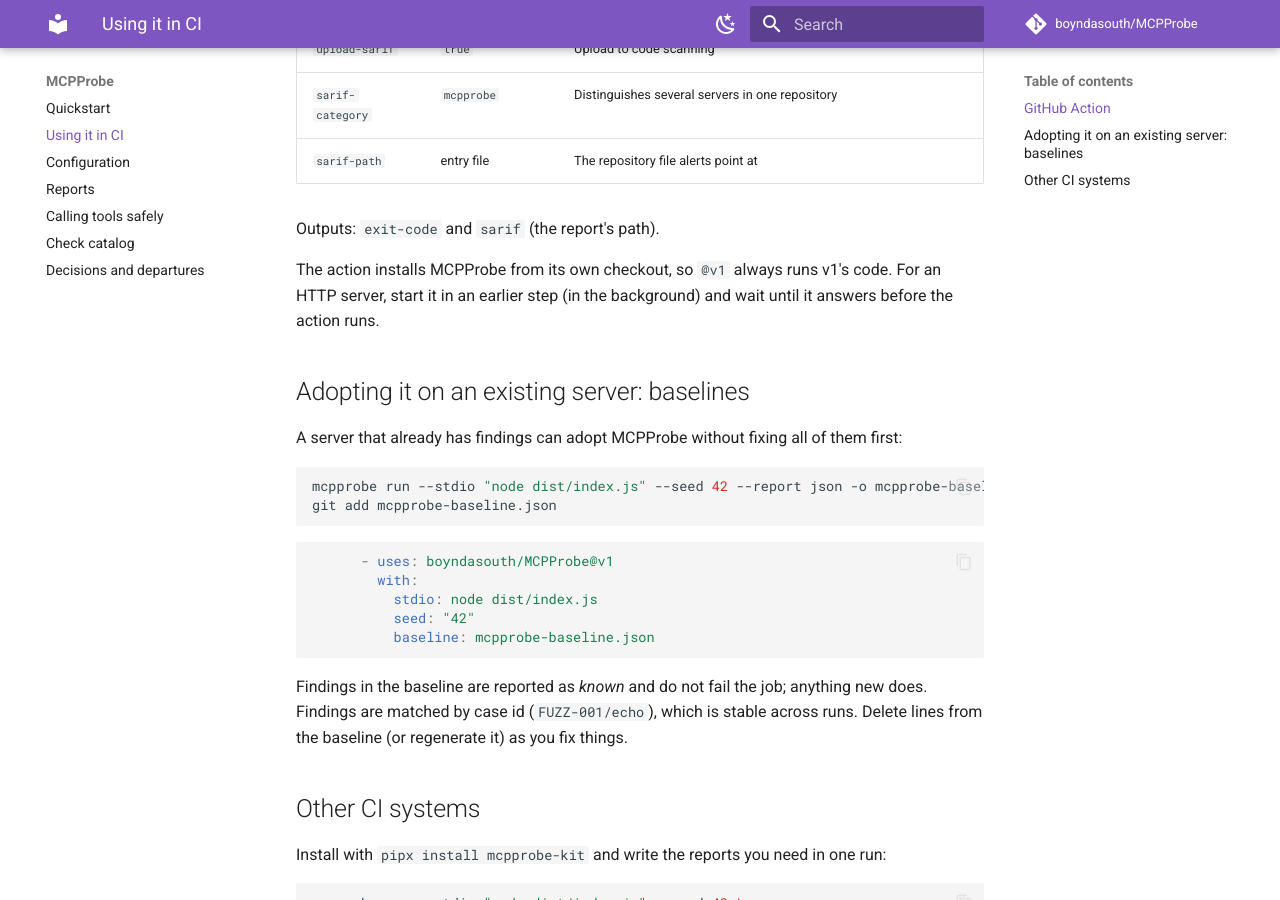
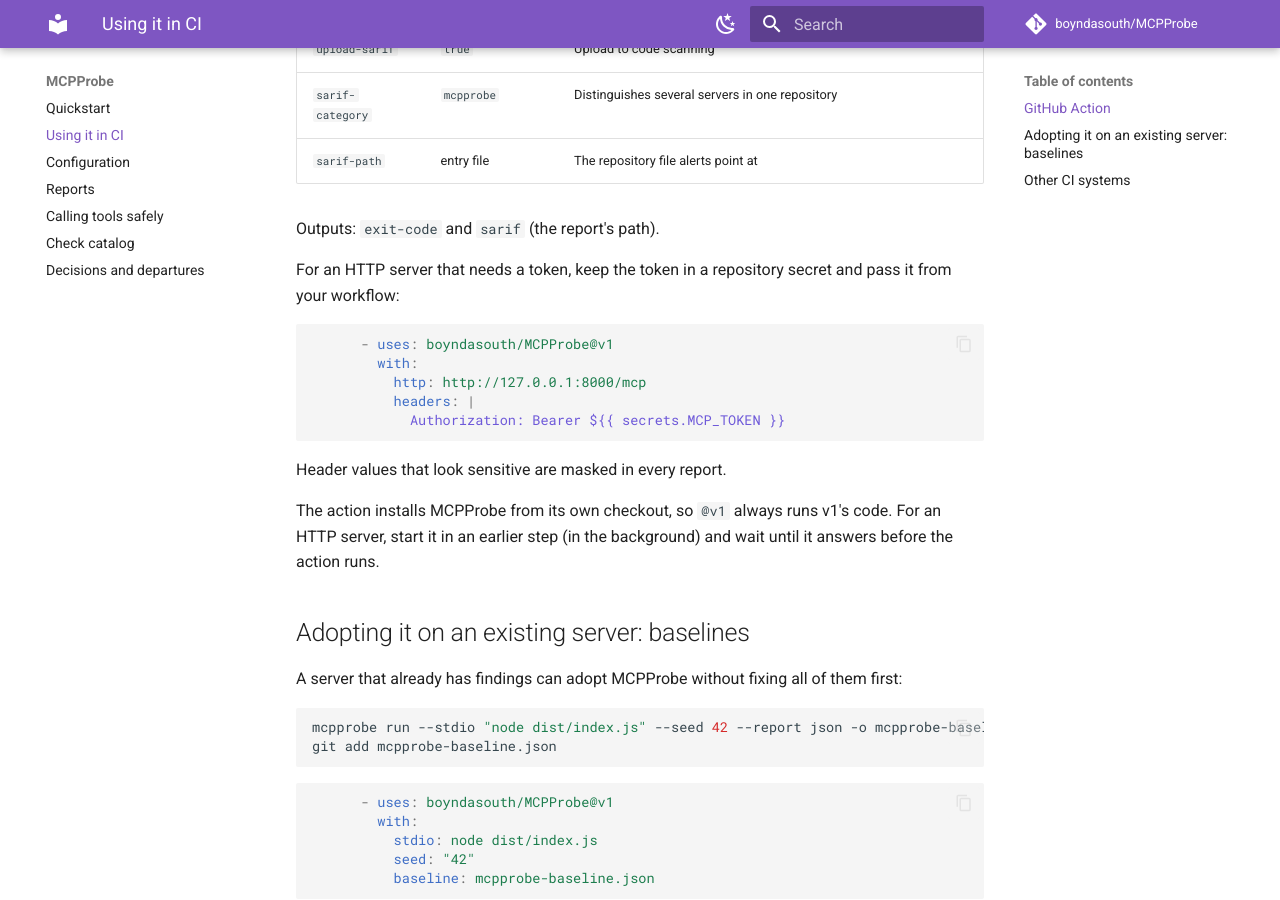
Before and after one commit to boyndasouth/MCPProbe, an MkDocs documentation site: the page built from docs/ci.md, in a window 1280 px wide and 900 px high, scrolled down 1333 px. Built offline with MkDocs 1.6.1 and Material for MkDocs 9.7.7, drawn with Linux system fonts in a browser that asks for light colours; comment, search, counter and statistics services are not loaded.

````diff
--- a/docs/ci.md
+++ b/docs/ci.md
@@ -52,6 +52,19 @@ The action runs every suite, then:
 
 Outputs: `exit-code` and `sarif` (the report's path).
 
+For an HTTP server that needs a token, keep the token in a repository secret
+and pass it from your workflow:
+
+```yaml
+      - uses: boyndasouth/MCPProbe@v1
+        with:
+          http: http://127.0.0.1:8000/mcp
+          headers: |
+            Authorization: Bearer ${{ secrets.MCP_TOKEN }}
+```
+
+Header values that look sensitive are masked in every report.
+
 The action installs MCPProbe from its own checkout, so `@v1` always runs v1's
 code. For an HTTP server, start it in an earlier step (in the background) and
 wait until it answers before the action runs.
````
Also changed, not shown: action.yml (+5 -3 lines), 1 other file.
